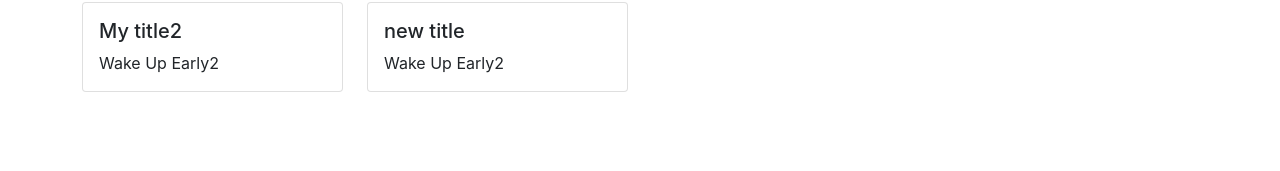
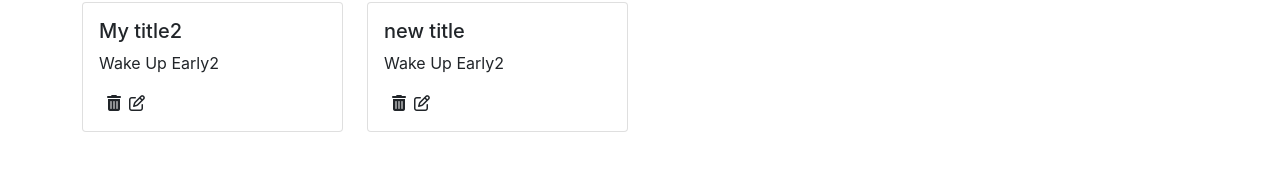
Before and after one commit to Pk9697/inotebook, a React (Create React App) app: page / in a window 1280 px wide. Shown: the part 497-668 px from the top of the page. Built offline with nearby package versions, Linux system fonts and the light colour scheme.

Commit message:
add fontawesome icons in noteitem

```diff
--- a/public/index.html
+++ b/public/index.html
@@ -47,6 +47,7 @@
       To begin the development, run `npm start` or `yarn start`.
       To create a production bundle, use `npm run build` or `yarn build`.
     -->
+    <script src="https://kit.fontawesome.com/c5d1a7c0f2.js" crossorigin="anonymous"></script>
     <!-- Option 1: Bootstrap Bundle with Popper -->
     <script
       src="https://cdn.jsdelivr.net/npm/bootstrap@5.1.3/dist/js/bootstrap.bundle.min.js"
--- a/src/components/Noteitem.js
+++ b/src/components/Noteitem.js
@@ -8,6 +8,8 @@ const Noteitem = (props) => {
                 <div className="card-body">
                     <h5 className="card-title">{note.title}</h5>
                     <p className="card-text">{note.description}</p>
+                    <i className="fas fa-trash-alt mx-2"></i>
+                    <i className="far fa-edit"></i>
                 </div>
             </div>
         </div>
--- a/src/components/Notes.js
+++ b/src/components/Notes.js
@@ -8,7 +8,7 @@ const Notes = () => {
     <div className="row my-3">
       <h1>Your notes</h1>
       {context.notes.map((note) => {
-        return <Noteitem note={note}/>
+        return <Noteitem key={note._id} note={note}/>
       })}
     </div>
   );
--- a/src/index.css
+++ b/src/index.css
@@ -11,3 +11,7 @@ code {
   font-family: source-code-pro, Menlo, Monaco, Consolas, 'Courier New',
     monospace;
 }
+
+i {
+  cursor: pointer;
+}
```
